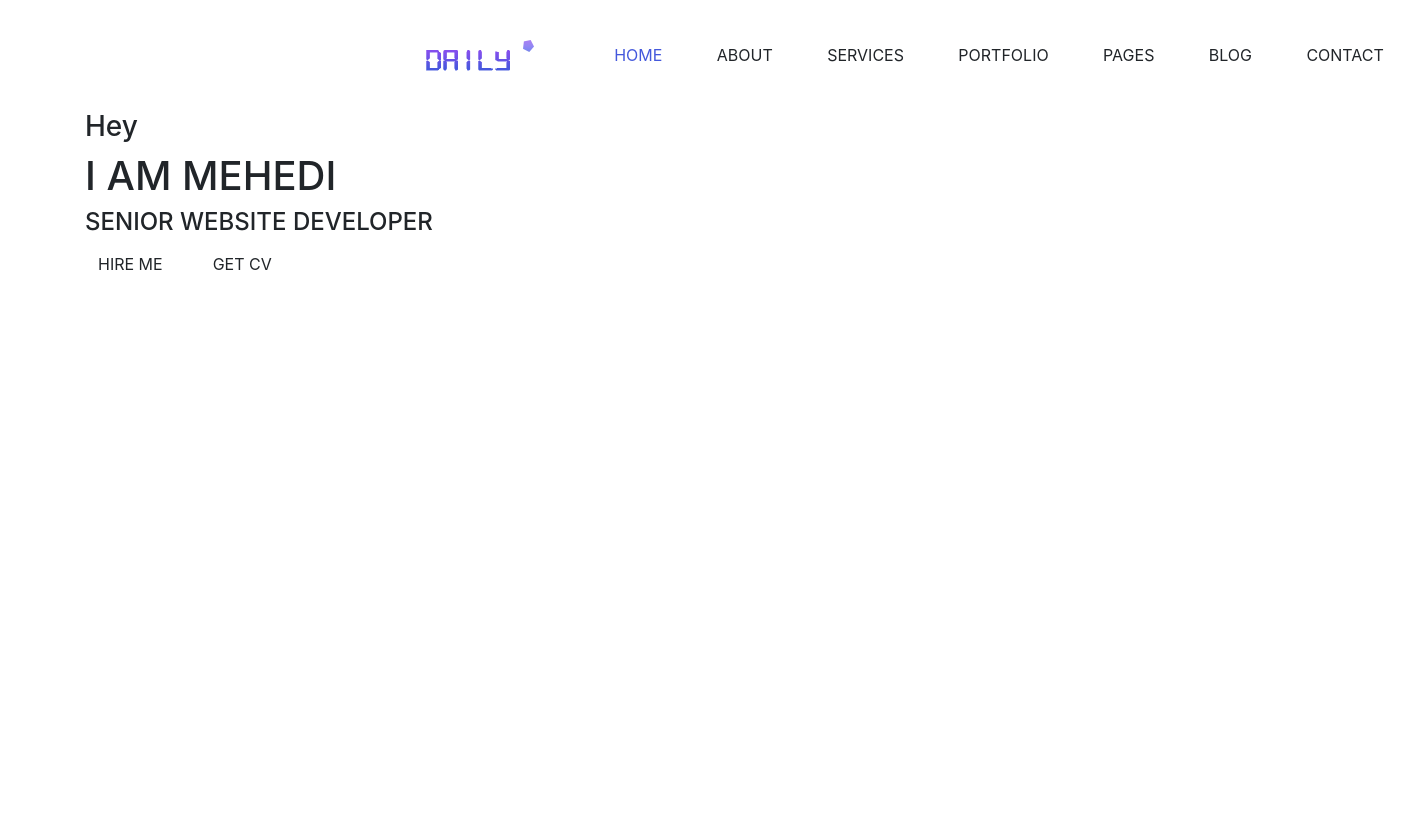
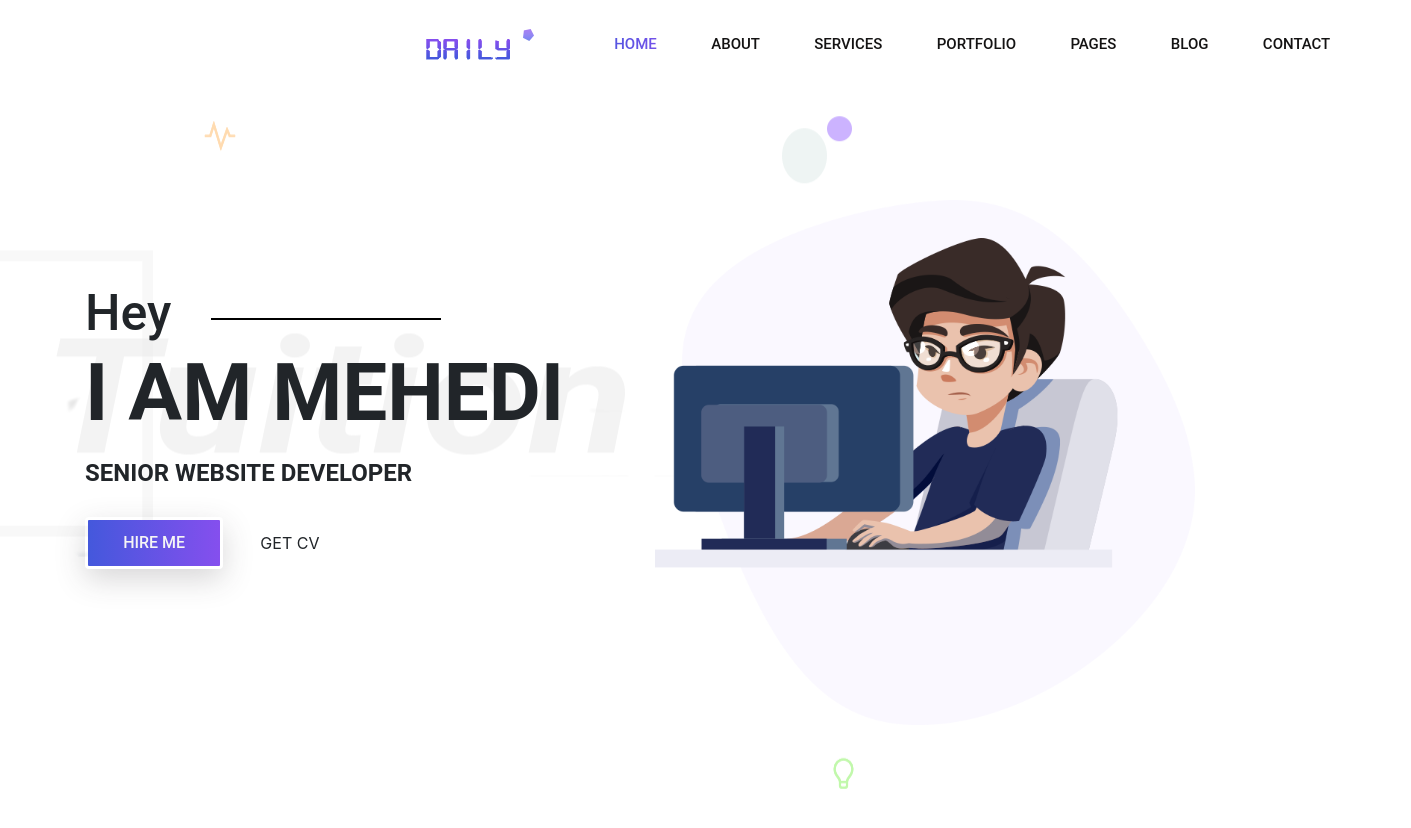
Before and after one commit to me6edi/Parsonal-Portfolio-1-HTML-CSS-Bootstrap-JavaScript, a plain HTML site: page index.html in a window 1280 px wide. Shown: the whole page, 1411 px wide, since content can reach past the window. Before the commit the page ends 800 px from the top, so only its background shows below. Drawn offline with Linux system fonts and the light colour scheme.

Commit message:
banner update

```diff
--- /dev/null
+++ b/css/partials/_globle.css
@@ -0,0 +1,45 @@
+
+
+/*Global classes*/
+
+.title-text{
+	font: normal bold 50px/72px var(--roboto);
+}
+
+.text-uppercase{
+	text-transform: uppercase;
+}
+/*Buttons*/
+.button{
+ padding:.8rem 2.2rem;
+font:normal 500 16px/20px var(--roboto);
+position: relative;
+border: 3px solid transparent;
+border-radius: 4px;
+}
+
+.button.primary-button{
+	background: var(--gradient-color);
+	background-clip: padding-box;
+	color: whitesmoke;
+	transition: background .6s ese;
+	box-shadow: var(--box-shadow);
+}
+
+.button.primary-button:hover{
+	background: whitesmoke;
+	background-clip: padding-box;
+	color: black;
+}
+.button.primary-button::after{
+	position: absolute;
+	top: -2px;left-2px;
+	bottom: -2px; right: -2px;
+	background: var(--gradient-color)
+	content:'';
+	z-index: -1;
+	border-radius: 4px;
+}
+.button.secondary-button{
+
+}
--- a/css/style.css
+++ b/css/style.css
@@ -1,9 +1,13 @@
 
 /*import fonts from fonts.css file*/
 @import url(./fonts.css);
+/*css variables*/
+@import url(./partials/_variables.css);
+/*import global styling*/
+@import url(./partials/_globle.css);
 
 
-/*start navigation*/
+/*Start navigation*/
 
 	.header_area .main-menu .navbar .navbar-brand{
 		padding: 0 2rem 0 5rem;
@@ -13,8 +17,8 @@
 	}
 
 	.header_area .main-menu .nav-item .nav-link{
-		font:normal 500 15px/2px var(---roboto);
-		text-transform: uppercase;
+		font: normal 500 15px/2px var(--roboto);
+		text-transform:uppercase;
 		padding: 1.7rem;
 		color: var(--title-color)
 	}
@@ -22,8 +26,8 @@
 
 .header_area .main-menu .navbar .active a{
 	background: var(--gradient-color);
-	-webkit-background-clip: text;
-	-webkit-text-fill-color: #4458dc;
+	-webkit-background-clip:text;
+	-webkit-text-fill-color:transparent;
 	background-clip: text;
 }
 
@@ -31,10 +35,38 @@
 
 .header_area .main-menu .navbar a:hover{
 	background: var(--gradient-color);
-	-webkit-background-clip: text;
-	-webkit-text-fill-color: #4458dc;
+	-webkit-background-clip:text;
+	-webkit-text-fill-color:transparent;
 	background-clip: text;
 }
 
+/*End navigation*/
 
-/*end navigation*/
+/* Banner Area */
+.site-banner{
+	background:url(../img/banner/home-banner.png) no-repeat 0% 50%;
+}
+.site-banner .site-title h3{
+	padding-top: 35%;
+	font-weight: 500;
+}
+.site-banner .site-title h3::after{
+	content: "";
+	height: 2px;
+	width: 18vw;
+	background: black;
+	display: inline-block;
+	margin-left: 5%;
+	transform:translateY(-10px);
+
+}
+.site-banner .site-title h1{
+	font-size: 5rem;
+}
+.site-banner .site-title h4{
+	font-size: 1.5rem;
+}
+.site-banner .banner-image>img{
+padding:7rem 0;
+width: 90rem;
+}
--- a/index.html
+++ b/index.html
@@ -84,7 +84,9 @@
 						</div>
 					</div>
 				</div>
-				<div class="col-lg-6 col-md-12"></div>
+				<div class="col-lg-6 col-md-12 banner-image">
+					<img src="img/banner/banner-image.png" alt="bannser-img" class="img-fluid">
+				</div>
 			</div>
 		</div>
 	</div>
```
